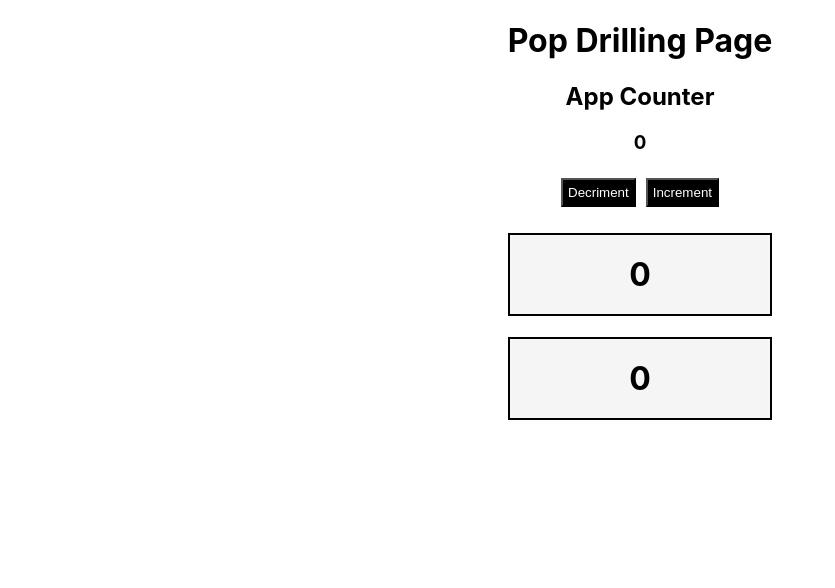
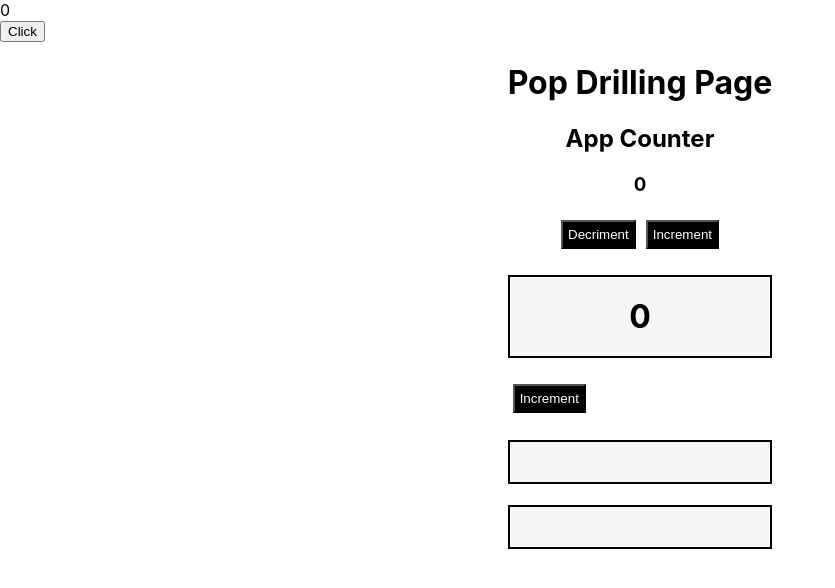
Before and after one commit to amit-singh88598/React-Learnings, a React (Create React App) app: page /popDrillingPage in a window 1280 px wide. Shown: the top 588 px of the page, without its empty margins (0-835 px from the left). Built offline with nearby package versions, Linux system fonts and the light colour scheme.

Commit message:
working on context

```diff
--- a/src/App.js
+++ b/src/App.js
@@ -1,9 +1,19 @@
+import React, { useState } from "react";
+import { CounterContext } from "./counterContext";
 import Navigation from "./Routes/navigation";
 
 function App() {
+  const [count, setCount] = useState(0);
+  const handleCount = () => {
+    setCount(count + 1);
+  };
   return (
     <div>
+      {/* <CounterContext.Provider value={count}> */}
+      <div>{count}</div>
+      <button onClick={handleCount}>Click</button>
       <Navigation />
+      {/* </CounterContext.Provider> */}
     </div>
   );
 }
--- a/src/Components/incrementComp.js
+++ b/src/Components/incrementComp.js
@@ -3,8 +3,7 @@ import { CounterContext } from "../counterContext";
 import SubIncrementComp from "./subIncrementComp";
 
 function IncrementComp() {
-  const value = useContext(CounterContext);
-  //   const { counter, setCounter } = useContext(CounterContext);
+  const { counter, setCounter } = useContext(CounterContext);
   return (
     <div>
       <h1
@@ -15,8 +14,19 @@ function IncrementComp() {
           textAlign: "center",
         }}
       >
-        {value}
+        {counter}
       </h1>
+      <button
+        style={{
+          margin: 5,
+          padding: 5,
+          backgroundColor: "#000",
+          color: "#fff",
+        }}
+        onClick={() => setCounter(counter + 1)}
+      >
+        Increment
+      </button>
       <SubIncrementComp />
     </div>
   );
--- a/src/Components/subIncrementComp.js
+++ b/src/Components/subIncrementComp.js
@@ -2,20 +2,9 @@ import React, { useContext } from "react";
 import { CounterContext } from "../counterContext";
 
 function SubIncrementComp() {
-  const value = useContext(CounterContext);
-  //   const {counter, setCounter } = useContext(CounterContext);
+  const { count } = useContext(CounterContext);
   return (
     <div>
-      {/* <h1
-        style={{
-          border: "2px solid black",
-          padding: 20,
-          backgroundColor: "#f5f5f5",
-          textAlign: "center",
-        }}
-      >
-        {counter}
-      </h1> */}
       <h1
         style={{
           border: "2px solid black",
@@ -24,7 +13,17 @@ function SubIncrementComp() {
           textAlign: "center",
         }}
       >
-        {value}
+        {count}
+      </h1>
+      <h1
+        style={{
+          border: "2px solid black",
+          padding: 20,
+          backgroundColor: "#f5f5f5",
+          textAlign: "center",
+        }}
+      >
+        {count}
       </h1>
     </div>
   );
--- a/src/Pages/popDrillingPage.js
+++ b/src/Pages/popDrillingPage.js
@@ -14,6 +14,7 @@ function PopDrillingPage(props) {
   };
 
   return (
+    <CounterContext.Provider value={{ counter, setCounter }}>
       <div style={{ display: "flex", justifyContent: "center" }}>
         <div>
           <h1 style={{ textAlign: "center" }}>Pop Drilling Page </h1>
@@ -43,11 +44,10 @@ function PopDrillingPage(props) {
               Increment
             </button>
           </div>
-        <CounterContext.Provider value={counter}>
           <IncrementComp />
-        </CounterContext.Provider>
         </div>
       </div>
+    </CounterContext.Provider>
   );
 }
 
--- a/src/counterContext.js
+++ b/src/counterContext.js
@@ -1,3 +1,3 @@
 import { createContext } from "react";
 
-export const CounterContext = createContext(null);
+export const CounterContext = createContext({});
```
Lines whose indentation alone changed are shown as unchanged.
